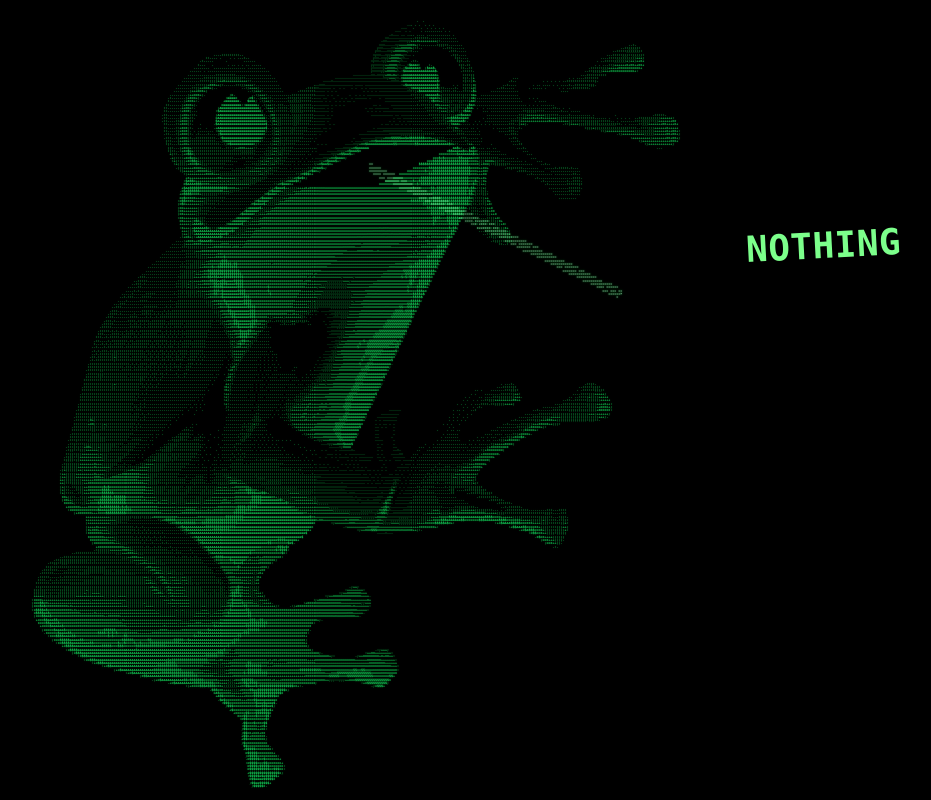
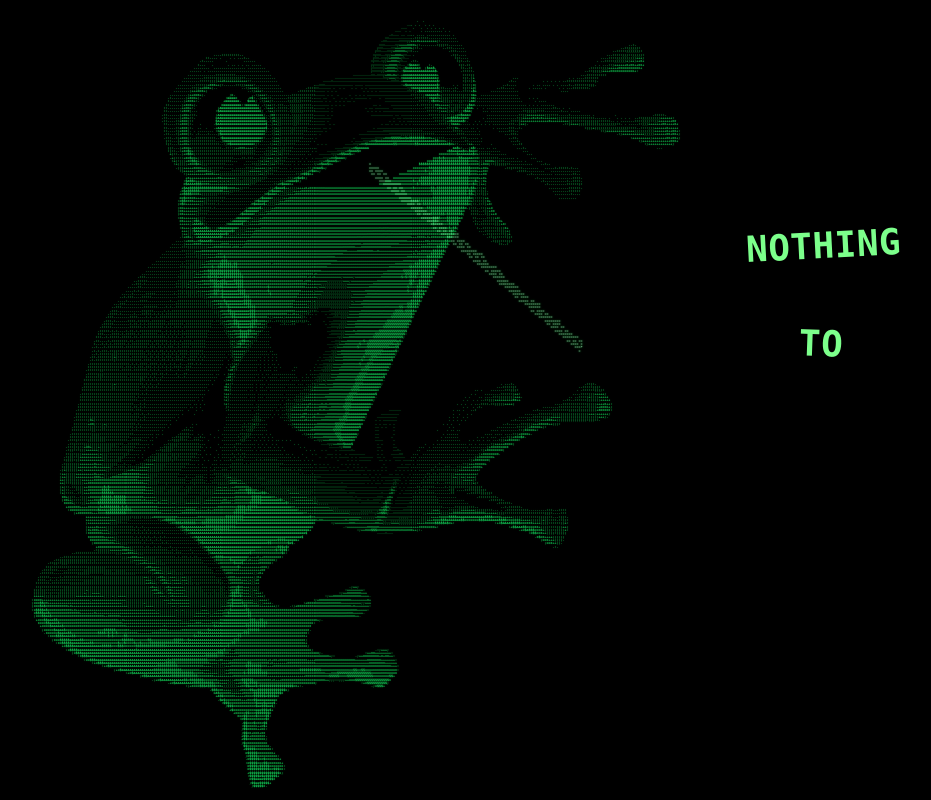
Before and after one commit to dtaibeau/eyefrog, a plain HTML site: page index.html in a window 1280 px wide. Shown: the whole page, without its empty margins (257-1188 px from the left). Drawn offline with Linux system fonts and the light colour scheme.

Commit message:
faster extract/retract

```diff
--- a/index.html
+++ b/index.html
@@ -302,8 +302,8 @@ let TONGUE_LOCK = false;      // T to toggle lock
 /* ===== 3) Animation timing ===== */
 let FPS = 30;
 const OPEN_STEPS   = 8;     // frames to open/close
-const EXT_SPEED    = 3;     // chars/frame (extend)
-const RET_SPEED    = 4;     // chars/frame (retract)
+const EXT_SPEED    = 6;     // chars/frame (extend)
+const RET_SPEED    = 6;     // chars/frame (retract)
 const MAX_LEN      = 10000; // allow long reaches
 const HOLD_FRAMES  = 8;     // pause at full extension
 const SEG = '='; const TIP = '»';
@@ -469,16 +469,20 @@ function step(){
       if (open01>=1){ phase='extend'; frame=-1; }
       break;
     case 'extend': {
-        L = Math.min(need, L + EXT_SPEED);
-        if (L>=need){ L=need; phase='hold'; frame=-1; }
-      } break;
+    const was = L;
+    L = Math.min(need, L + EXT_SPEED);
+    if (was < need && L >= need) {
+        // Arrived this tick: stamp immediately
+        stickyWords.push({ row: target.row, col: target.col, text: target.word });
+    }
+    if (L >= need){ L = need; phase = 'hold'; frame = -1; }
+    } break;
+
     case 'hold':
-      // stamp the word exactly at the TIP location for this shot (only once)
-      if (frame === 0) {
-        stickyWords.push({ row: target.row, col: target.col, text: target.word });
-        window.stickyWords = stickyWords; // keep reference fresh for words.js
-      }
-      if (frame>=HOLD_FRAMES){ phase='retract'; frame=-1; }
+    // no stamping here anymore
+    if (frame >= HOLD_FRAMES){ phase='retract'; frame=-1; }
+    break;
+
       break;
     case 'retract':
       L = Math.max(0, L - RET_SPEED);
```
